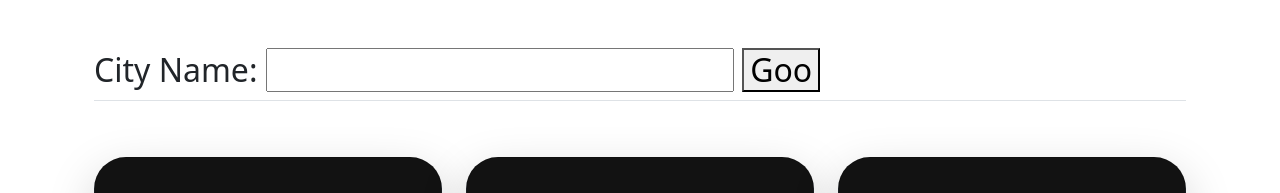
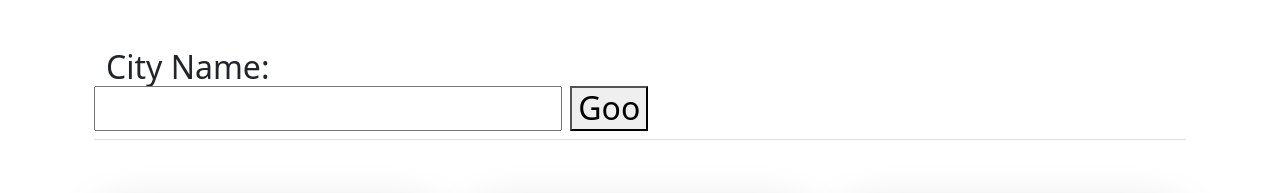
Before and after one commit to FarhodRW/weather-app, a website: page index.html in a window 1280 px wide. Shown: the top 193 px of the page. Drawn offline with nearby package versions, Linux system fonts and the light colour scheme; files whose address does not match are found by name.

Commit message:
second commit

```diff
--- a/index.html
+++ b/index.html
@@ -6,7 +6,7 @@
     <meta name="description" content="">
     <meta name="author" content="Mark Otto, Jacob Thornton, and Bootstrap contributors">
     <meta name="generator" content="Hugo 0.88.1">
-    <title>Features · Bootstrap v5.1</title>
+    <title>Fweather testing</title>
 
     <link rel="canonical" href="https://getbootstrap.com/docs/5.1/examples/features/">
 
@@ -50,7 +50,7 @@
 <body>
   <div class="container px-4 py-5" id="custom-cards" onsubmit="handleAddCity(cityName)">
     <h2 class="pb-2 border-bottom">
-  <label for="cityInput">City Name:
+  <label for="cityInput" class="container">City Name:
   </label>
   <input type="text" name="cityName" id="city-name">
   <button onclick="handleAddCity()" >Goo</button>
```
